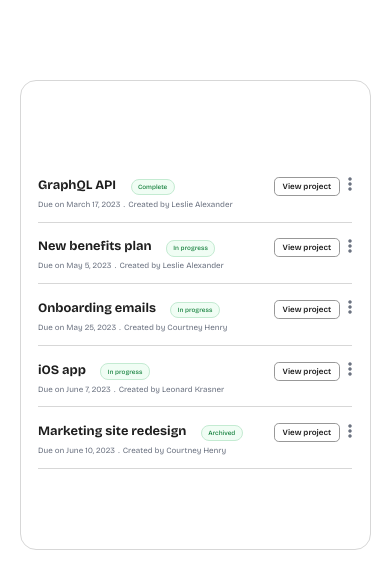
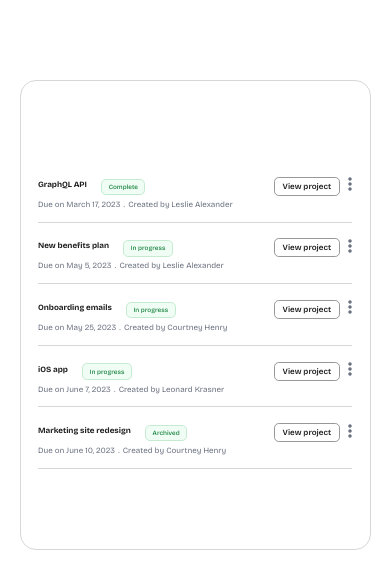
Before and after one commit to Presealeah/STACKLIST, a plain HTML site: page index.html in a window 390 px wide. Drawn offline with nearby package versions, Linux system fonts and the light colour scheme.

Commit message:
Add files via upload

```diff
--- a/style.css
+++ b/style.css
@@ -203,7 +203,7 @@
     row-gap: 0.3rem;
   }
   .graph-container h1 {
-    font-size: 0.8rem;
+    font-size: 0.5rem;
     color: #1e1e1e;
   }
   .complete-button-container button {
@@ -214,7 +214,7 @@
     border: 1px solid #c4ebd2;
     color: #15803d;
     font-weight: 500;
-    border-radius: 0.5rem;
+    border-radius: 0.3rem;
   }
   .bottom-left-container-child {
     width: fit-content;
```
